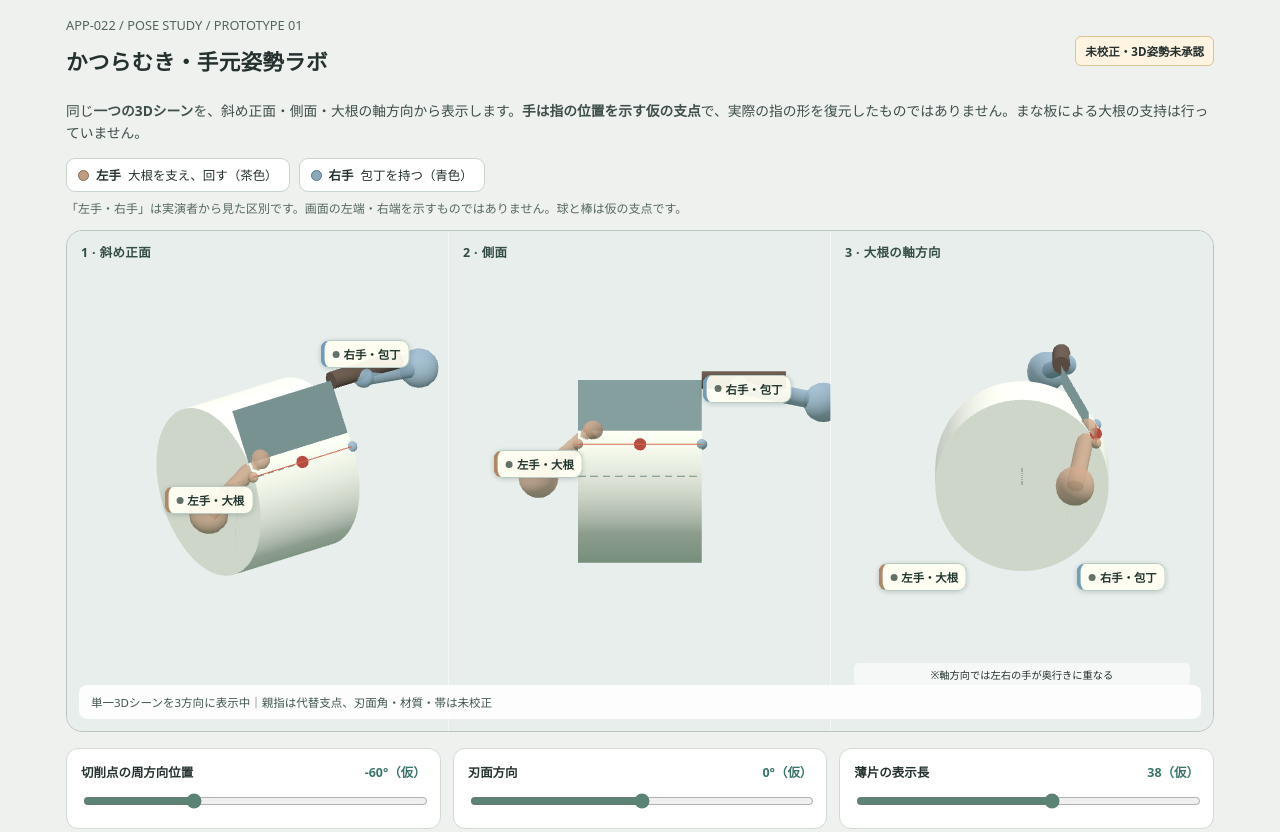
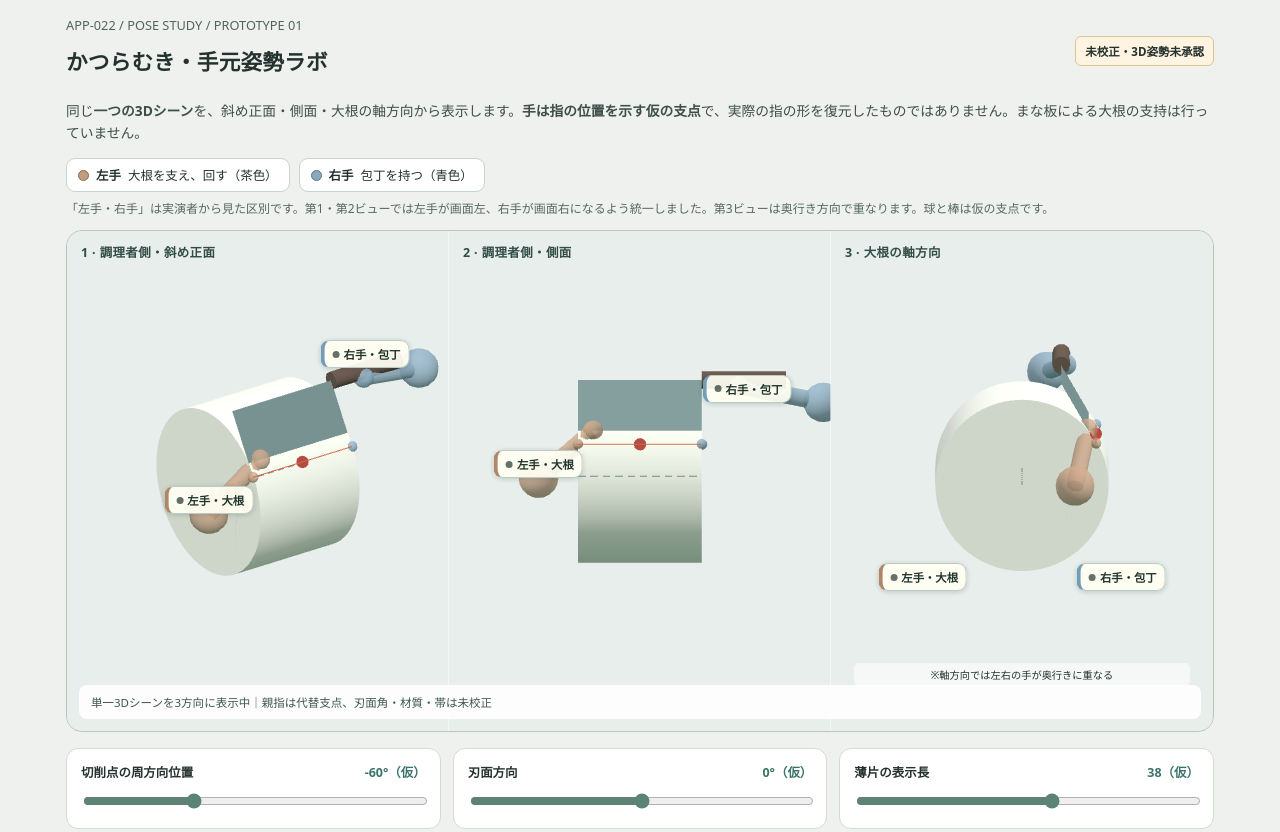
Before and after one commit to moyashimisosoup/katsuramuki-dojo, a website: page experiments/pose-lab.html in a window 1280 px wide. Shown: the top 832 px of the page. Drawn offline with nearby package versions, Linux system fonts and the light colour scheme.

Commit message:
docs(ui): label operator-side camera orientation and distinguish axial overlap

```diff
--- a/experiments/pose-lab.html
+++ b/experiments/pose-lab.html
@@ -58,10 +58,10 @@ kbd{background:#f0f4f1;padding:2px 5px;border-radius:4px;font-family:monospace}
 <span class="left"><i class="dot" aria-hidden="true"></i><b>左手</b> 大根を支え、回す（茶色）</span>
 <span class="right"><i class="dot" aria-hidden="true"></i><b>右手</b> 包丁を持つ（青色）</span>
 </div>
-<p class="hand-hint">「左手・右手」は実演者から見た区別です。画面の左端・右端を示すものではありません。球と棒は仮の支点です。</p>
+<p class="hand-hint">「左手・右手」は実演者から見た区別です。第1・第2ビューでは左手が画面左、右手が画面右になるよう統一しました。第3ビューは奥行き方向で重なります。球と棒は仮の支点です。</p>
 <section class="viewer" aria-label="同じ桂むき3Dモデルの3視点">
 <canvas id="pose-canvas" role="img" aria-label="同じ大根、包丁、左手と右手の仮支点、薄片を3方向から表示"></canvas>
-<div class="view-labels"><div class="view-label">1 · 斜め正面</div><div class="view-label">2 · 側面</div><div class="view-label">3 · 大根の軸方向</div></div>
+<div class="view-labels"><div class="view-label">1 · 調理者側・斜め正面</div><div class="view-label">2 · 調理者側・側面</div><div class="view-label">3 · 大根の軸方向</div></div>
 <div class="role-pins" id="hand-role-pins" aria-hidden="true"></div>
 <div class="status" id="scene-status" role="status">3Dレンダラーを準備中。表示値はすべて未校正の仮パラメータです。</div>
 </section>
```
